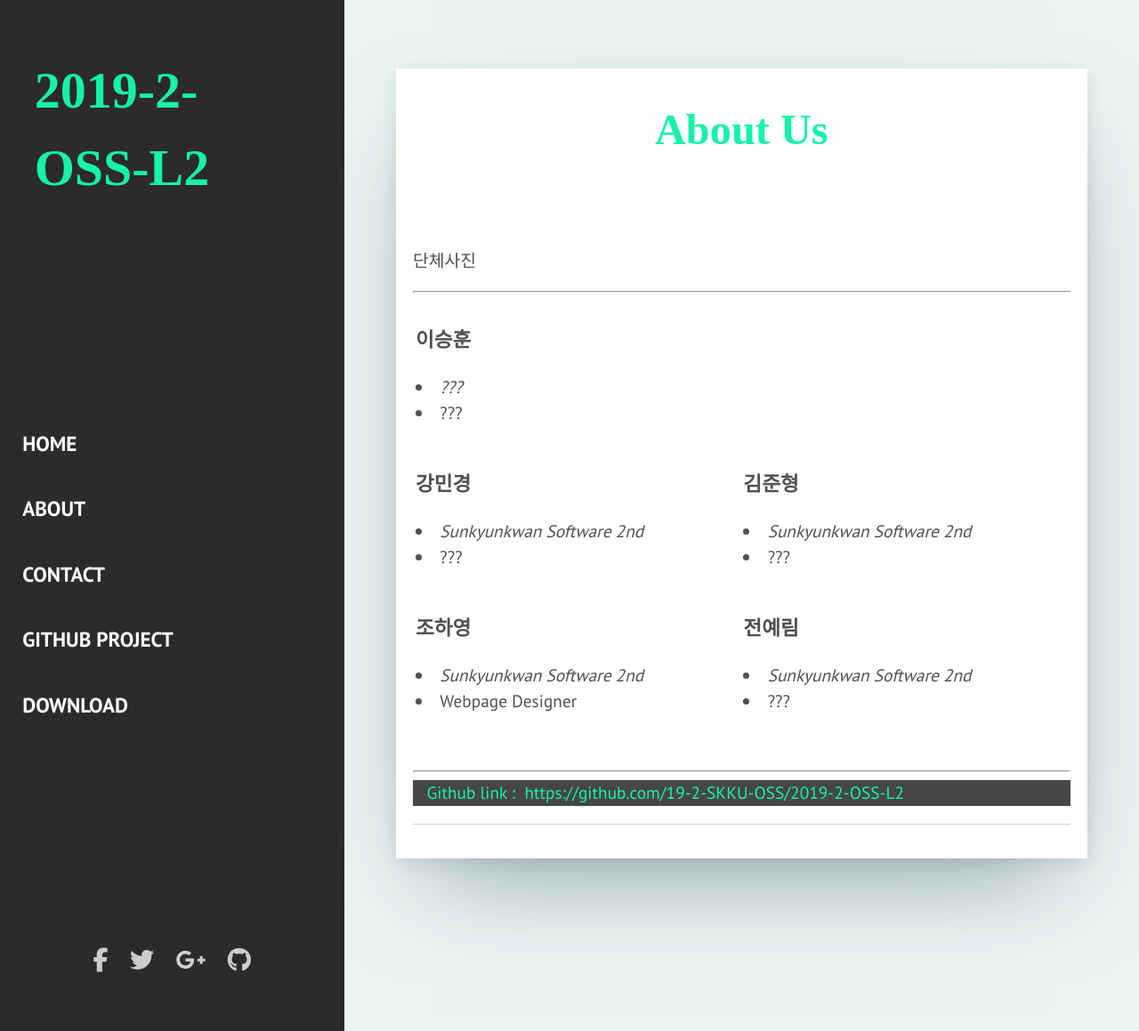
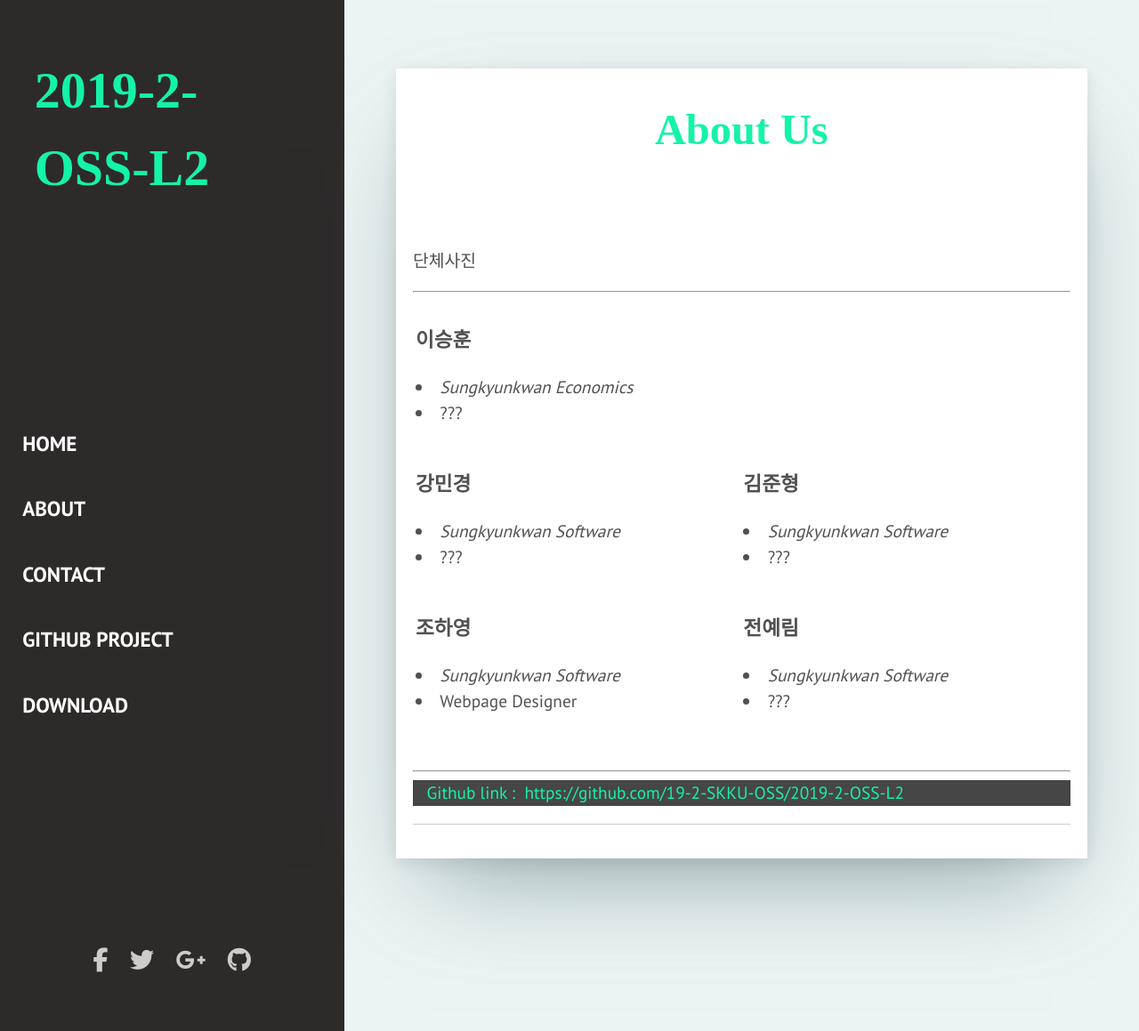
Before and after one commit to JunHyeongKim73/2019-2-OSS-L2, a Jekyll site: the page built from _pages/about.html, in a window 1280 px wide and 1159 px high. Shown: the whole window at 89% size. Built offline with Jekyll 4.4.1, drawn with Linux system fonts in a browser that asks for light colours; nearby versions of some CDN libraries; some web fonts are replaced; library files that are not in the unit come from our copies.

Commit message:
about modification
Signed-off-by: hayoung <wh28533@gmail.com>

```diff
--- a/_pages/about.html
+++ b/_pages/about.html
@@ -18,7 +18,7 @@ permalink: /about/
                         <tr>
                             <td valign="top" align="left" width = "420" height="160" >
                                     <h3 style="font-weight: 2000;" >이승훈</h3>
-                                    <li><i> ??? </i></li>
+                                    <li><i>Sungkyunkwan Economics</i></li>
                                     <li> ??? </li>
 
                     </td>
@@ -27,13 +27,13 @@ permalink: /about/
                         <tr>
                             <td valign="top" align="left" width = "420" height="160" >
                                     <h3 style="font-weight: 2000;" >강민경</h3>
-                                    <li><i>Sunkyunkwan Software 2nd</i></li>
+                                    <li><i>Sungkyunkwan Software</i></li>
                                     <li> ??? </li>
 
                     </td>
                             <td valign="top" align="left" width = "420" height="160" >
                                     <h3 style="font-weight: 2000;" >김준형</h3>
-                                                <li><i>Sunkyunkwan Software 2nd</i></li>
+                                                <li><i>Sungkyunkwan Software</i></li>
                                                 <li> ??? </li>
 
                                 </td>
@@ -41,13 +41,13 @@ permalink: /about/
                         <tr>
                                 <td valign="top" align="left" width = "420" height="160" >
                                         <h3 style="font-weight: 2000;" >조하영</h3>
-                                                <li><i>Sunkyunkwan Software 2nd</i></li>
+                                                <li><i>Sungkyunkwan Software</i></li>
                                                 <li>Webpage Designer</li>
 
                                 </td>
                                 <td valign="top" align="left" width = "420" height="160">
                                         <h3 style="font-weight: 2000;" >전예림</h3>
-                                                <li><i>Sunkyunkwan Software 2nd</i></li>
+                                                <li><i>Sungkyunkwan Software</i></li>
                                                 <li> ??? </li>
 
                                 </td>
```
